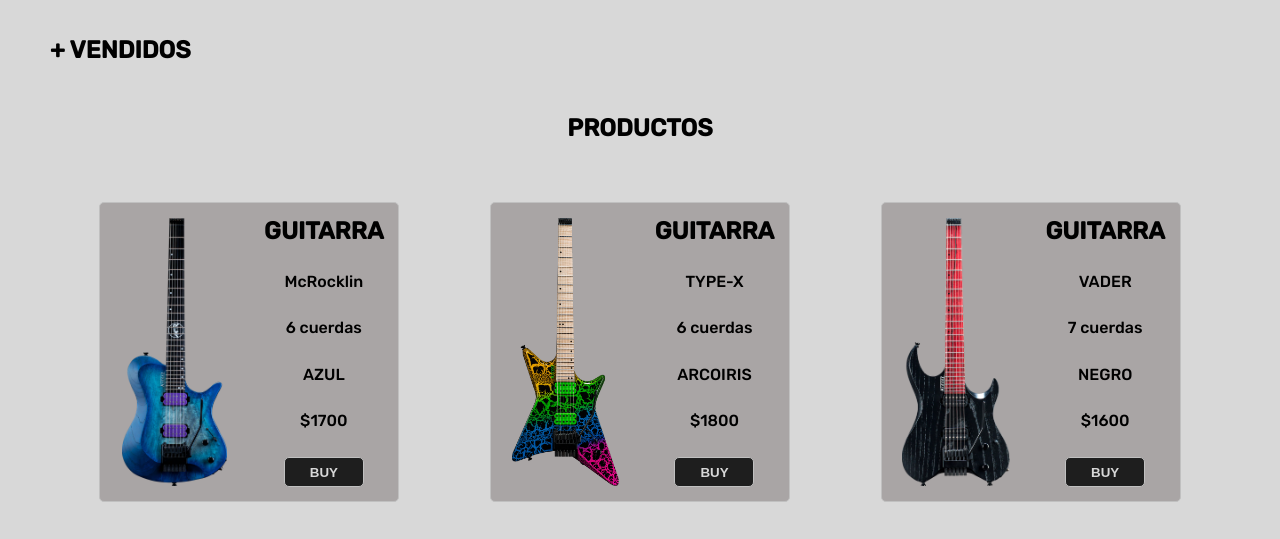
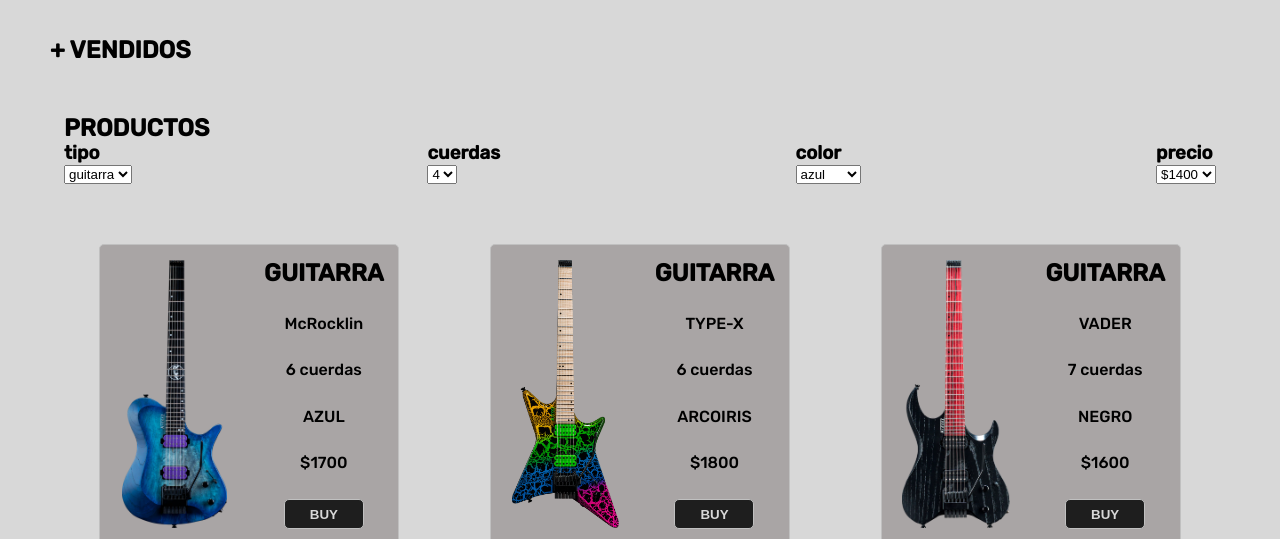
Before and after one commit to CHEIZTAIKO/javascreep, a website: page index.html in a window 1280 px wide. Shown: the part 254-793 px from the top of the page. Drawn offline with Linux system fonts and the light colour scheme.

Commit message:
selectores

```diff
--- a/index.html
+++ b/index.html
@@ -31,6 +31,51 @@
     </section>
     <section class="tituloProductos" id="tituloProductos">
         <h2>PRODUCTOS</h2>
+        <div class="selectores">
+        <div class="selector1">
+            <h3>tipo</h3>
+            <select name="tipo" id="tipo">
+                <option value="guitarra">guitarra</option>
+                <option value="bajo">bajo</option>
+            </select>
+        </div>
+        <div class="selector2">
+            <h3>cuerdas</h3>
+            <select name="cuerdas" id="cuerdas">
+                <option value="4">4</option>
+                <option value="5">5</option>
+                <option value="6">6</option>
+                <option value="7">7</option>
+                <option value="8">8</option>
+                <option value="9">9</option>
+            </select>
+        </div>
+        <div class="selector3">
+            <h3>color</h3>
+            <select name="color" id="color">
+                <option value="azul">azul</option>
+                <option value="arcoiris">arcoiris</option>
+                <option value="negro">negro</option>
+                <option value="blanco">blanco</option>
+                <option value="verde">verde</option>
+                <option value="mate">mate</option>
+                <option value="violeta">violeta</option>
+                <option value="rojo">rojo</option>
+            </select>
+        </div>
+        <div class="selector4">
+            <h3>precio</h3>
+            <select name="precio" id="precio">
+                <option value="1400">$1400</option>
+                <option value="1500">$1500</option>
+                <option value="1600">$1600</option>
+                <option value="1700">$1700</option>
+                <option value="1800">$1800</option>
+                <option value="1900">$1900</option>
+
+            </select>
+    </div>
+        </div>
     </section>
     <section class="productos" id="prod">
     </section>
--- a/scss/estilos.scss
+++ b/scss/estilos.scss
@@ -6,3 +6,4 @@
 @import "partials/formulario";
 @import "partials/footer";
 @import "partials/informacion";
+@import "partials/selectores";
--- a/scss/partials/_productos.scss
+++ b/scss/partials/_productos.scss
@@ -1,13 +1,4 @@
 @import "../variables/variables";
-.tituloProductos{
-    width: 90%;
-    margin:50px auto ;
-    display:grid;
-    grid-area: "titulo ."
-                "select-1 select-2"
-                "select-3 select-4"
-    ;
-}
 .productos{
     display:grid;
     grid-template-columns: 1fr;
--- /dev/null
+++ b/scss/partials/_selectores.scss
@@ -0,0 +1,11 @@
+.tituloProductos{
+    display: flex;
+    flex-direction: column;
+    width: 90%;
+    margin: 10px auto;
+    .selectores{
+        display: flex;
+        flex-direction: row;
+        justify-content: space-between;
+}
+}
```
Also changed, not shown: css/estilos.css.
